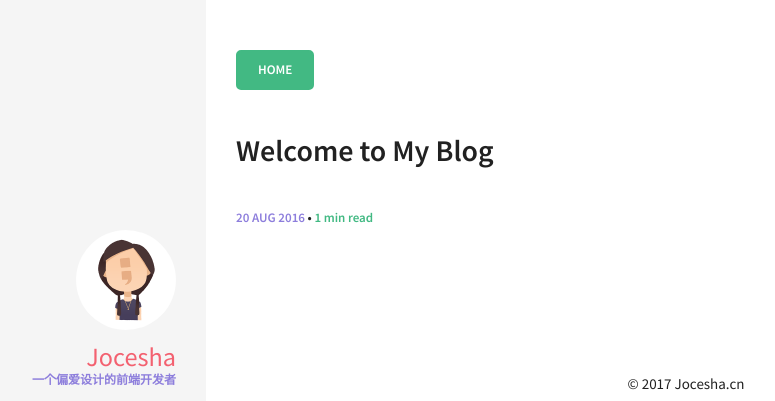
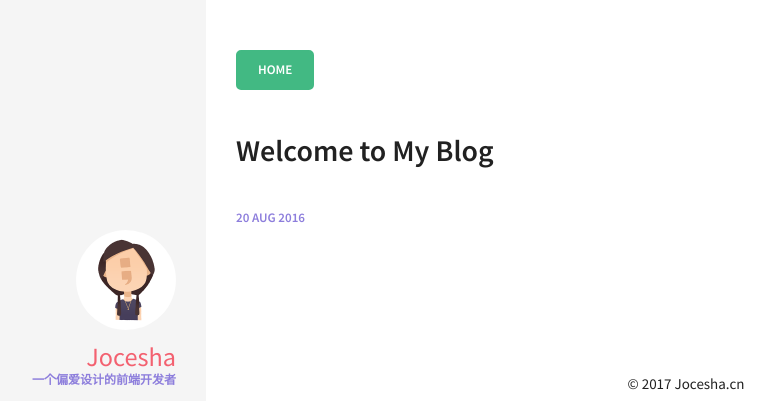
Before and after one commit to Jocesha/Jocesha, a Jekyll site: the page built from _posts/2016-08-20-welcome.md, in a window 1280 px wide. Shown: the top 401 px of the page, without its empty margins (114-889 px from the left). Built offline with Jekyll 4.4.1, drawn with Linux system fonts in a browser that asks for light colours; comment, search, counter and statistics services are not loaded.

```diff
--- a/_layouts/post.html
+++ b/_layouts/post.html
@@ -29,8 +29,8 @@
       <span class="post-date">
         {{ page.date | date: "%-d %b %Y" | upcase }}
       </span>
-      •
-      {% include read_time.html %}
+      <!--•
+      {% include read_time.html %}-->
     </span>
 
   </header>
```
